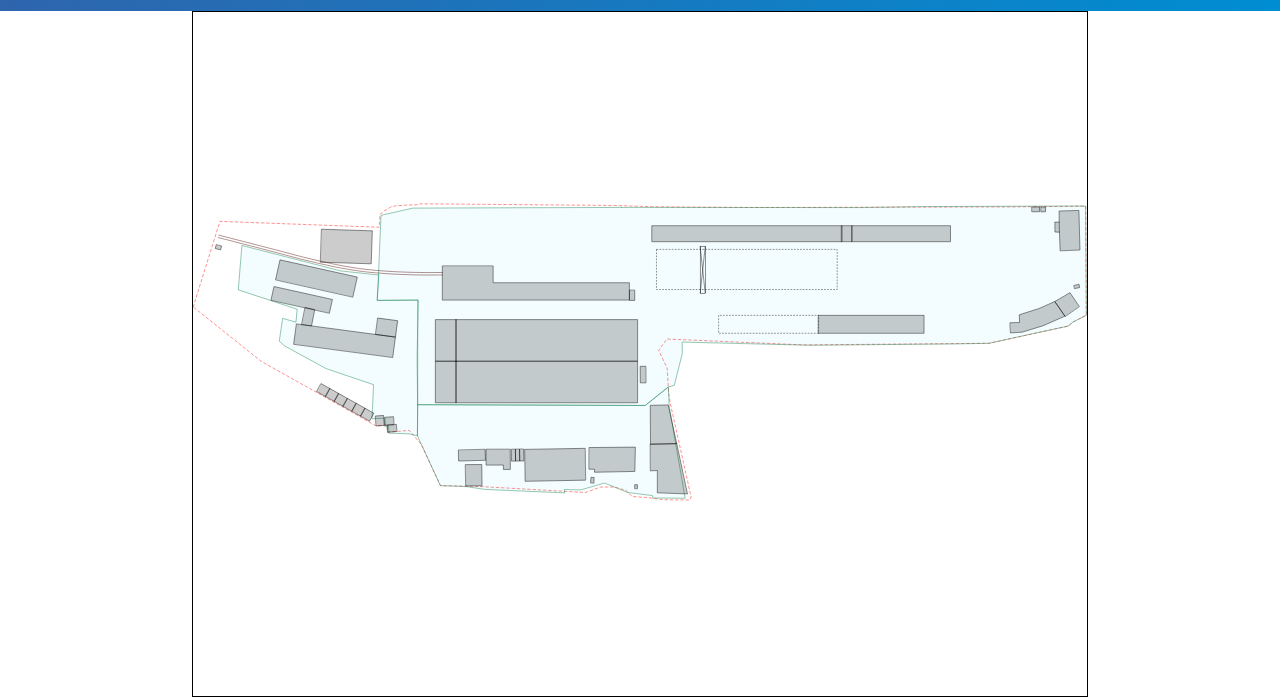
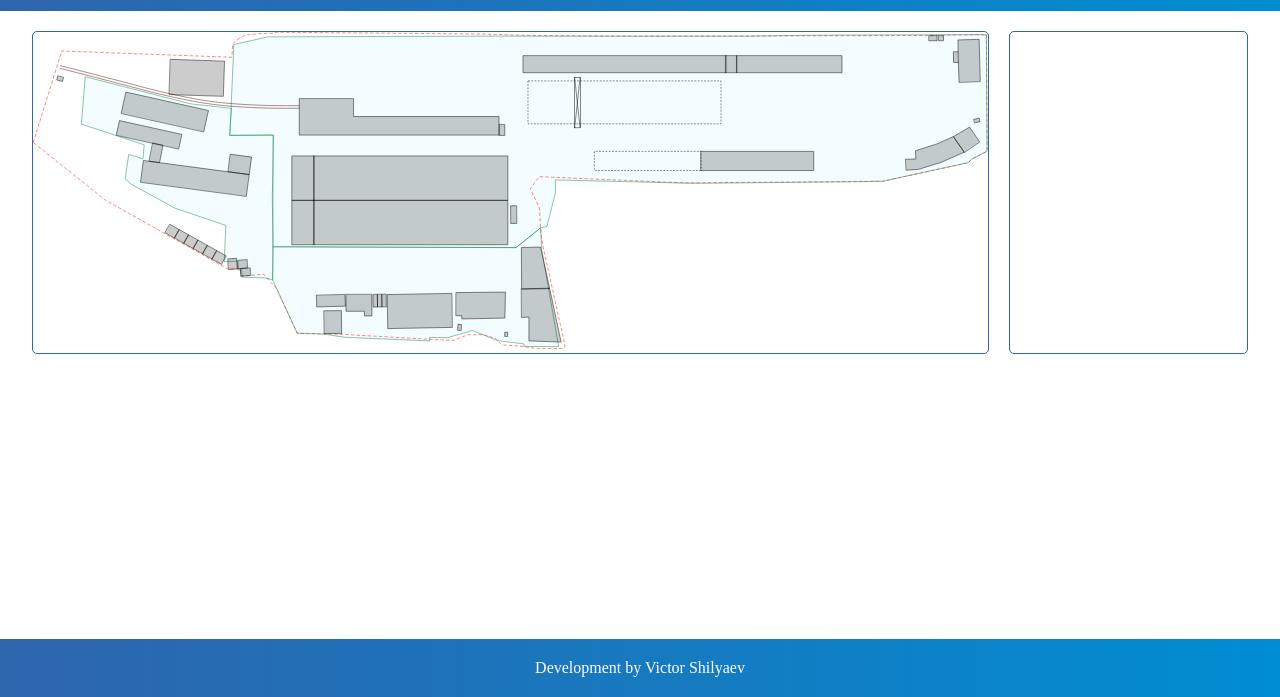
Before and after one commit to vvsh666/ingc-map, a plain HTML site: page src/index.html in a window 1280 px wide. Shown: the part 103-800 px from the top of the page. Drawn offline with Linux system fonts and the light colour scheme.

Commit message:
feat: add main and footer

```diff
--- a/src/css/style.css
+++ b/src/css/style.css
@@ -12,21 +12,55 @@
   box-sizing: border-box;
 }
 
+body {
+  display: flex;
+  flex-direction: column;
+  min-height: 100vh;
+}
+
 .container {
   max-width: 1600px;
   width: 95%;
+  min-height: 100%;
   margin: 0 auto;
 }
 
 .header {
+  flex: 0 0 auto;
   padding: 10px 0;
   background-image: linear-gradient(90deg, var(--primary), var(--secondary));
 }
 
+main {
+  flex: 1 0 auto;
+}
+
+.map-info {
+  display: flex;
+  flex-direction: row;
+  padding-top: 20px;
+  padding-bottom: 20px;
+  height: 100%;
+}
+
+.map {
+  width: 80%;
+  height: 100%;
+}
+
+.info {
+  width: 20%;
+  margin-left: 20px;
+  border: 1px solid var(--primary);
+  border-radius: 5px;
+}
+
 .svg-wrapper {
-  width: 70%;
+  width: 100%;
+  height: 100%;
   margin: 0 auto;
-  border: solid 1px black;
+  border: solid 1px var(--primary);
+  border-radius: 5px;
   overflow: hidden;
 }
 
@@ -92,3 +126,16 @@
   fill-opacity: 0.5;
   filter: drop-shadow(0px 0px 5px red);
 }
+
+.footer {
+  flex: 0 0 auto;
+  padding: 20px 0;
+  background-image: linear-gradient(90deg, var(--primary), var(--secondary));
+}
+
+.footer-content {
+  display: flex;
+  align-items: center;
+  justify-content: center;
+  color: #ffffff;
+}
--- a/src/index.html
+++ b/src/index.html
@@ -17,8 +17,12 @@
       </div>
     </div>
   </header>
+  <main class="main">
+    <div class="container">
+      <div class="map-info">
+          <section class="map">
             <div class="svg-wrapper">
-    <svg width="100%" height="680" viewBox="0 0 2048 680" version="1.1" id="scheme">
+              <svg width="100%" height="100%" viewBox="0 0 2048 680" version="1.1" id="scheme">
                 <g id="layer1" transform="translate(2261.9008,449.60131)">
 
                   <!-- Границы -->
@@ -173,6 +177,22 @@
                 </g>
               </svg>
             </div>
+          </section>
+          <aside class="info">
+
+          </aside>
+      </div>
+
+    </div>
+  </main>
+  <footer class="footer">
+    <div class="container">
+      <div class="footer-content">
+        <div class="copyright">Development by Victor Shilyaev</div>
+      </div>
+    </div>
+  </footer>
+
 </body>
 
 </html>
```
Lines whose indentation alone changed are shown as unchanged.
